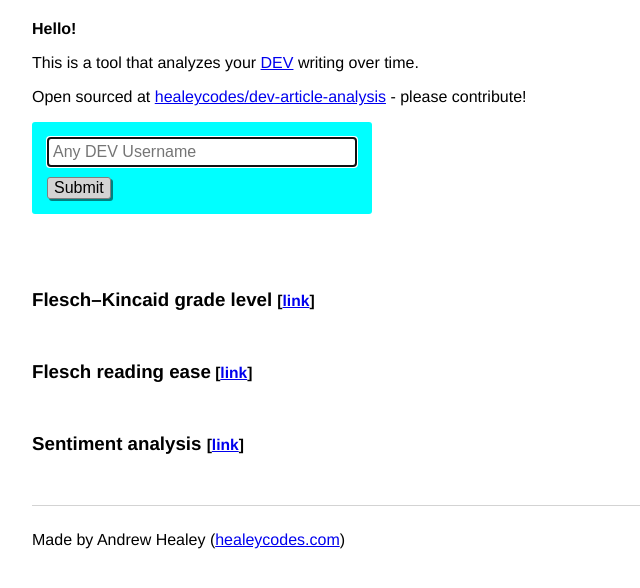
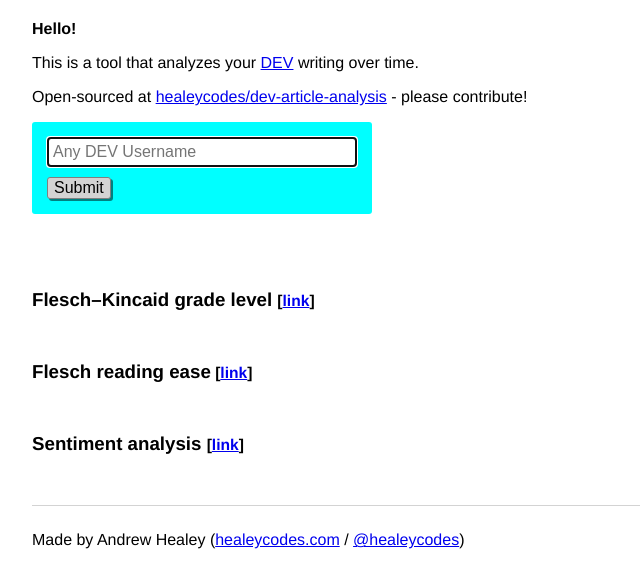
Before and after one commit to healeycodes/dev-article-analysis, a website: page views/index.html in a window 1280 px wide. Shown: the part 70-658 px from the top of the page, without its empty margins (0-640 px from the left). Drawn offline with Linux system fonts and the light colour scheme; no server answers.

Commit message:
Change some home page copy

```diff
--- a/views/index.html
+++ b/views/index.html
@@ -30,7 +30,7 @@
         <a href="https://dev.to">DEV</a> writing over time.
       </p>
       <p>
-        Open sourced at
+        Open-sourced at
         <a href="https://github.com/healeycodes/dev-article-analysis"
           >healeycodes/dev-article-analysis</a
         >
@@ -94,7 +94,8 @@
     <footer>
       Made by Andrew Healey (<a href="https://healeycodes.com"
         >healeycodes.com</a
-      >)
+      >
+      / <a href="https://twitter.com/healeycodes">@healeycodes</a>)
     </footer>
 
     <script src="/apexcharts.js" defer></script>
```
